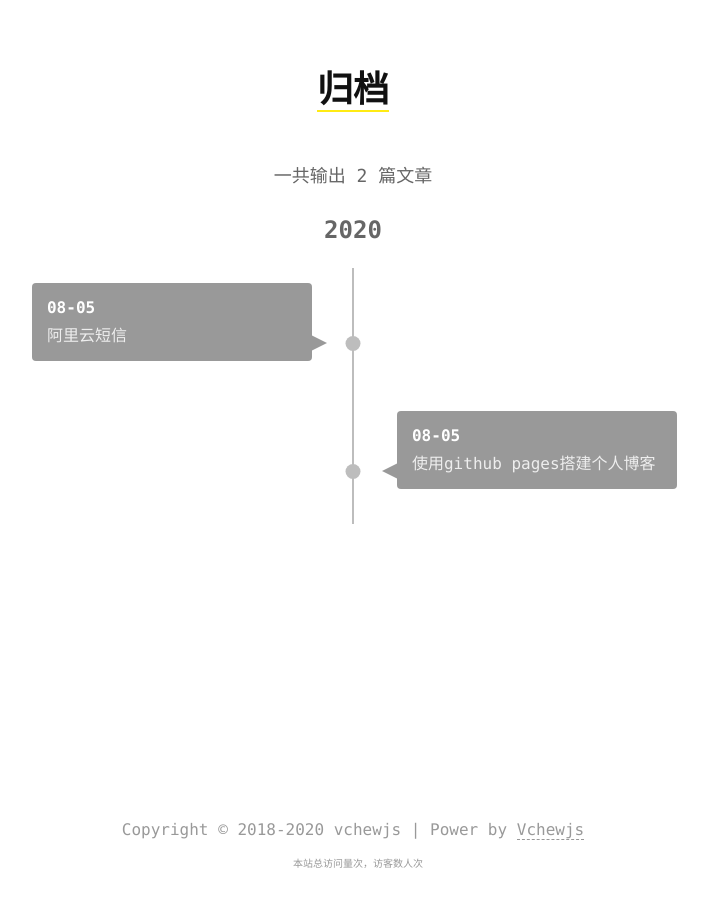
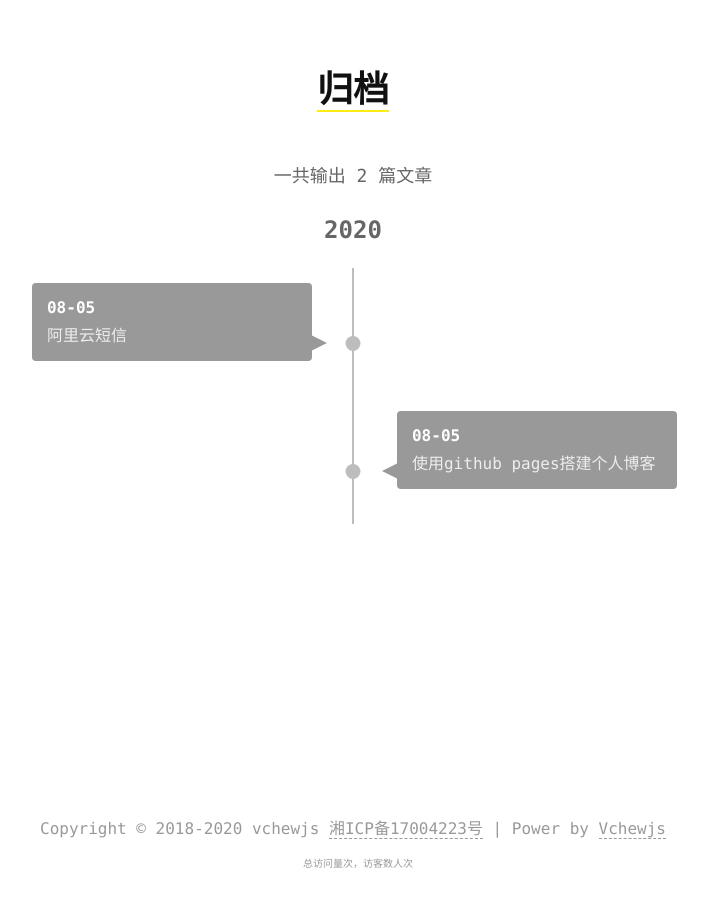
Before and after one commit to vchewjs/vchewjs.github.io, a Jekyll site: the page built from archive.md, in a window 1280 px wide. Shown: the whole page, without its empty margins (287-995 px from the left). Built offline with Jekyll 4.4.1, drawn with Linux system fonts in a browser that asks for light colours; comment, search, counter and statistics services are not loaded.

Commit message:
添加备案

```diff
--- a/_includes/copyright.html
+++ b/_includes/copyright.html
@@ -1,9 +1,9 @@
 <section class="copyright">
-  <p>Copyright &copy; {{ site.copyright_time | default: "2018" }} {{ site.name | default: "vchewjs" }} | Power by
+  <p>Copyright &copy; {{ site.copyright_time | default: "2018" }} {{ site.name | default: "vchewjs" }} <a href="http://www.beian.miit.gov.cn" target="_blank">湘ICP备17004223号</a> | Power by
     <a href="http://blog.94nu.com" target="_blank">Vchewjs</a>
   </p>
   <p style="font-size: 10px;">
-    　本站总访问量<span id="busuanzi_value_site_pv"></span>次，访客数<span id="busuanzi_value_site_uv"></span>人次
+    　总访问量<span id="busuanzi_value_site_pv"></span>次，访客数<span id="busuanzi_value_site_uv"></span>人次
   </p>
   <script async src="//busuanzi.ibruce.info/busuanzi/2.3/busuanzi.pure.mini.js"></script>
 </section>
```
